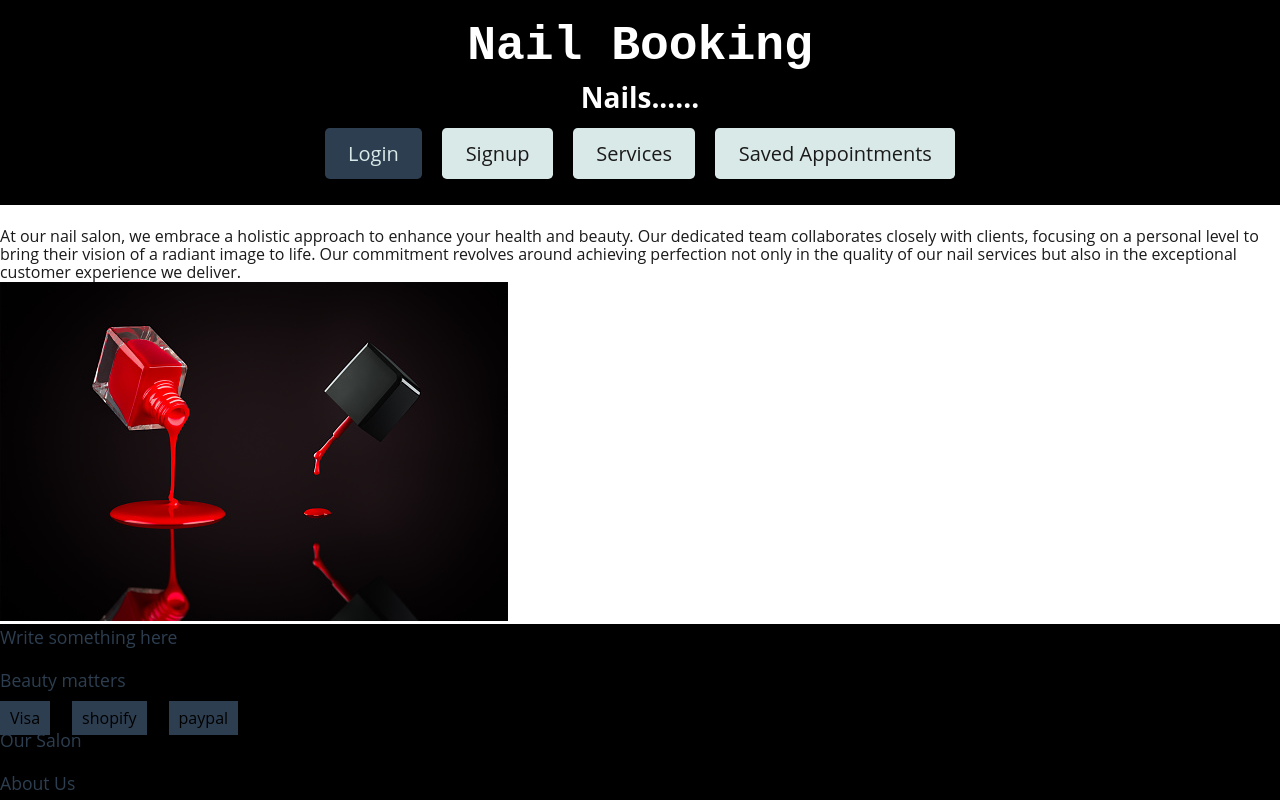
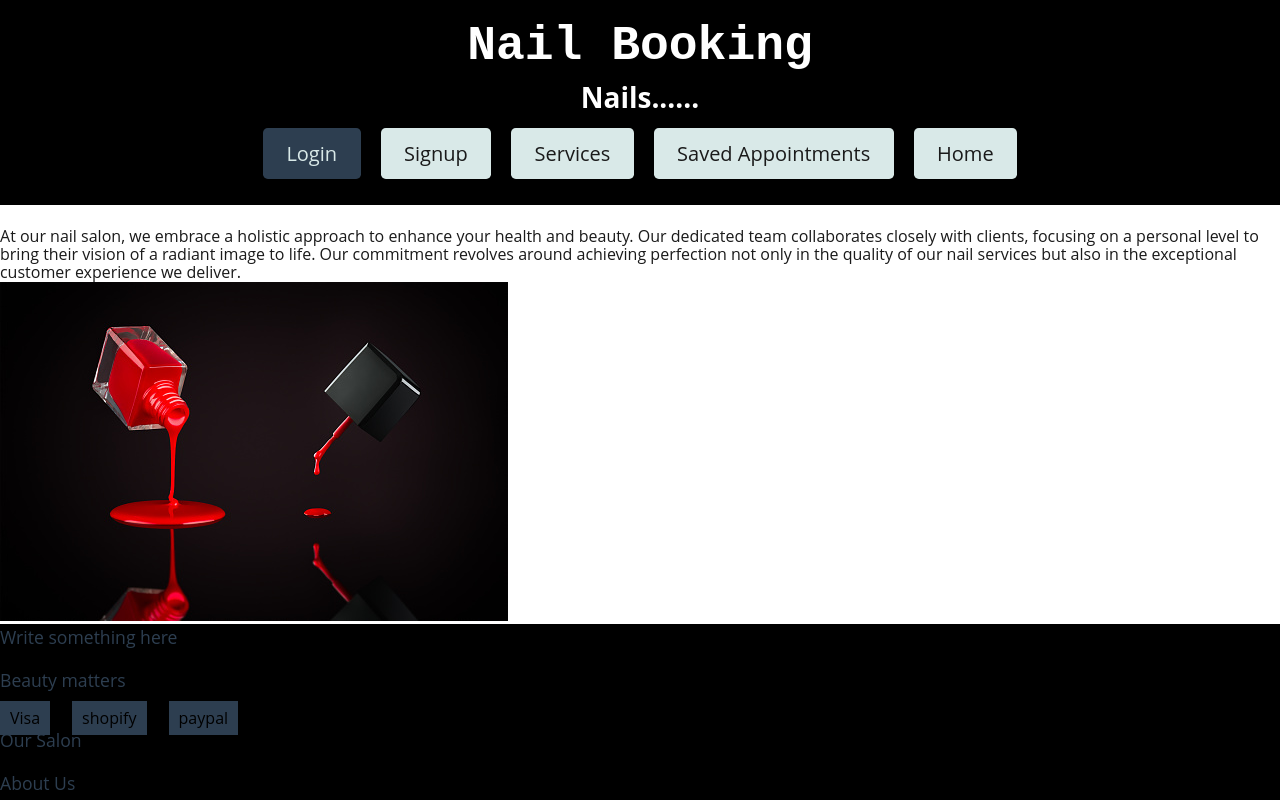
Before and after one commit to Allicris/nail-booking-site, a React (Vite) app in the folder client/: page / in a window 1280 px wide. Shown: the top 800 px of the page. Built offline with nearby package versions, Linux system fonts and the light colour scheme.

Commit message:
adding button

```diff
--- a/client/src/components/Nav.jsx
+++ b/client/src/components/Nav.jsx
@@ -170,6 +170,9 @@ const Navbar = () => {
               <Link className="btn btn-lg btn-light m-2" to="/savedAppointments">
                 Saved Appointments
               </Link>
+              <Link className="btn btn-lg btn-light m-2" to="/Home">
+                Home
+              </Link>
             </>
           )}
         </div>
```
